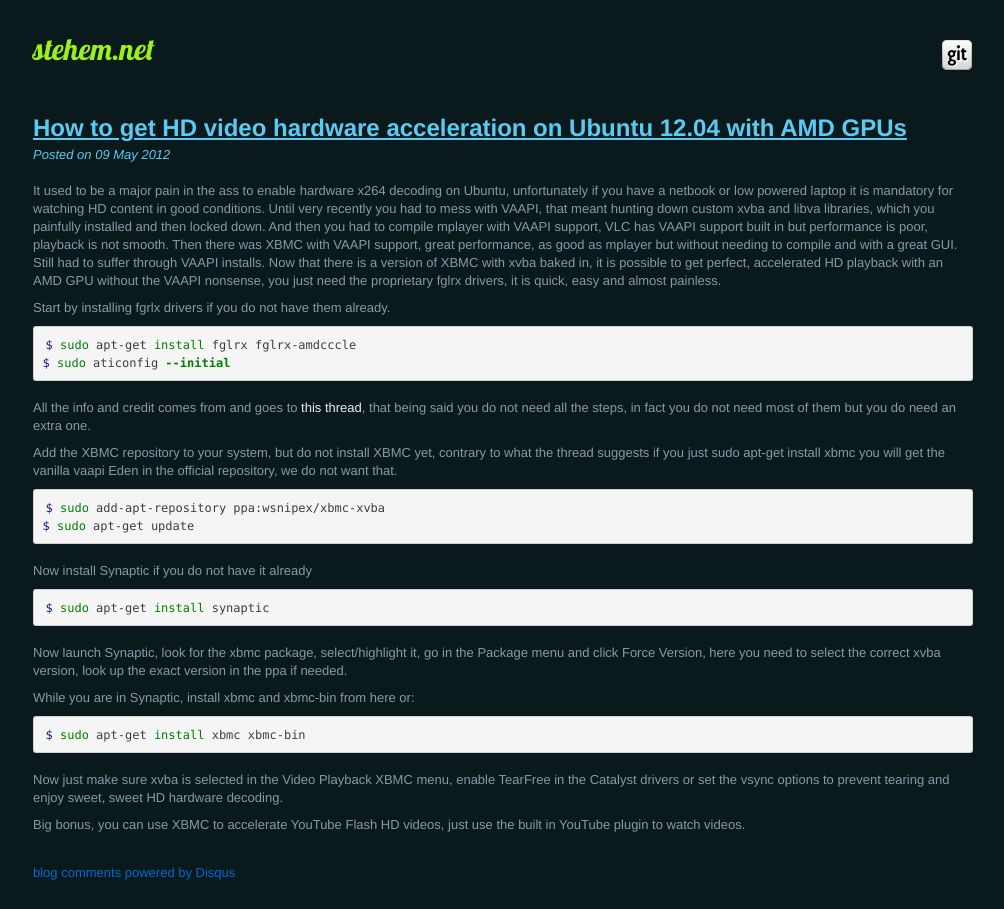
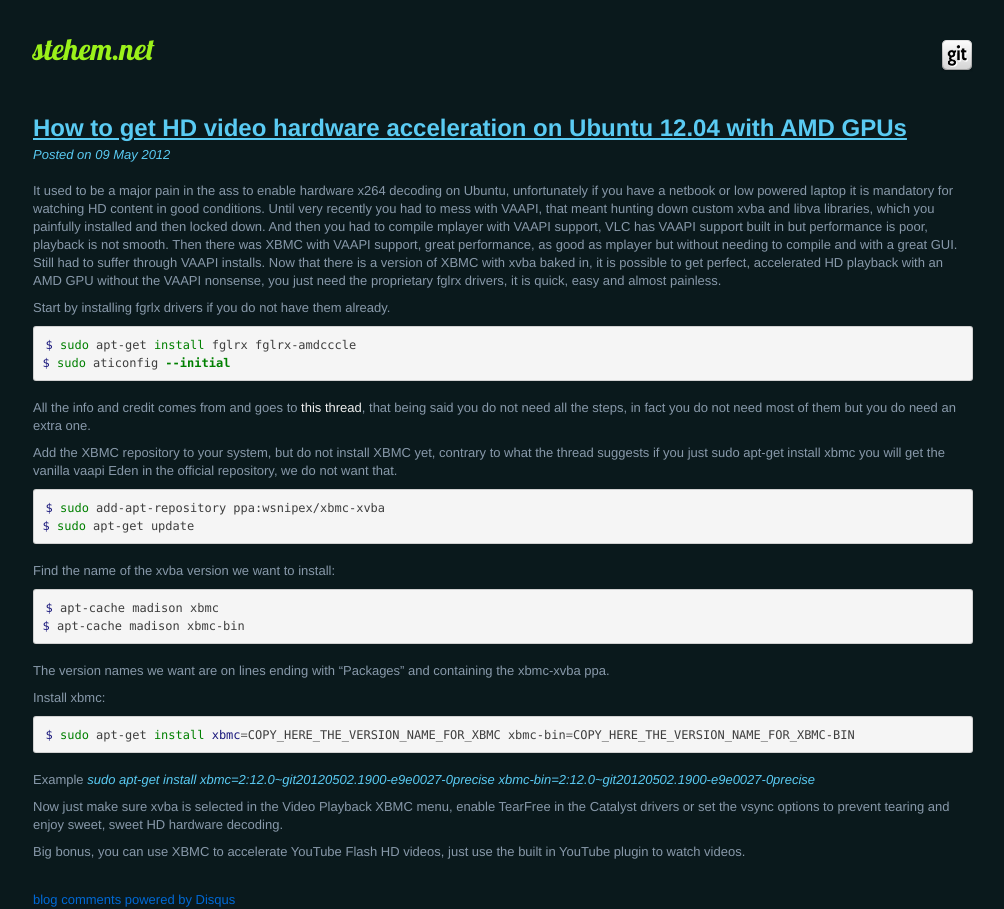
Before and after one commit to stehem/stehem.github.com, a Jekyll site: the page built from _posts/2012-05-09-how-to-get-hd-video-hardware-acceleration-on-ubuntu-1204-with-AMD-GPU.markdown, in a window 1280 px wide. Shown: the whole page, without its empty margins (137-1141 px from the left). Built offline with Jekyll 4.4.1, drawn with Linux system fonts in a browser that asks for light colours; Markdown is read by kramdown in place of the engine named in the settings; comment, search, counter and statistics services are not loaded.

```diff
--- a/_posts/2012-05-09-how-to-get-hd-video-hardware-acceleration-on-ubuntu-1204-with-AMD-GPU.markdown
+++ b/_posts/2012-05-09-how-to-get-hd-video-hardware-acceleration-on-ubuntu-1204-with-AMD-GPU.markdown
@@ -31,20 +31,19 @@ $ sudo add-apt-repository ppa:wsnipex/xbmc-xvba
 $ sudo apt-get update
 {% endhighlight %}
 
-Now install Synaptic if you do not have it already
+Find the name of the xvba version we want to install:
+{% highlight bash %}
+$ apt-cache madison xbmc
+$ apt-cache madison xbmc-bin
+{% endhighlight %}
+The version names we want are on lines ending with "Packages" and containing the xbmc-xvba ppa.
 
+Install xbmc:
 {% highlight bash %}
-$ sudo apt-get install synaptic
+$ sudo apt-get install xbmc=COPY_HERE_THE_VERSION_NAME_FOR_XBMC xbmc-bin=COPY_HERE_THE_VERSION_NAME_FOR_XBMC-BIN
 {% endhighlight %}
 
-Now launch Synaptic, look for the xbmc package, select/highlight it, go in the Package menu and click Force Version, here you need to select
-the correct xvba version, look up the exact version in the ppa if needed.
-
-While you are in Synaptic, install xbmc and xbmc-bin from here or:
-
-{% highlight bash %}
-$ sudo apt-get install xbmc xbmc-bin
-{% endhighlight %}
+Example *sudo apt-get install xbmc=2:12.0~git20120502.1900-e9e0027-0precise xbmc-bin=2:12.0~git20120502.1900-e9e0027-0precise*
 
 Now just make sure xvba is selected in the Video Playback XBMC menu, enable TearFree in the Catalyst drivers or set the vsync options
 to prevent tearing and enjoy sweet, sweet HD hardware decoding.
```
Also changed, not shown: _posts/2012-05-08-how-to-install-ruby-with-rbenv-on-ubuntu-12-04.markdown (+4 -4 lines).
